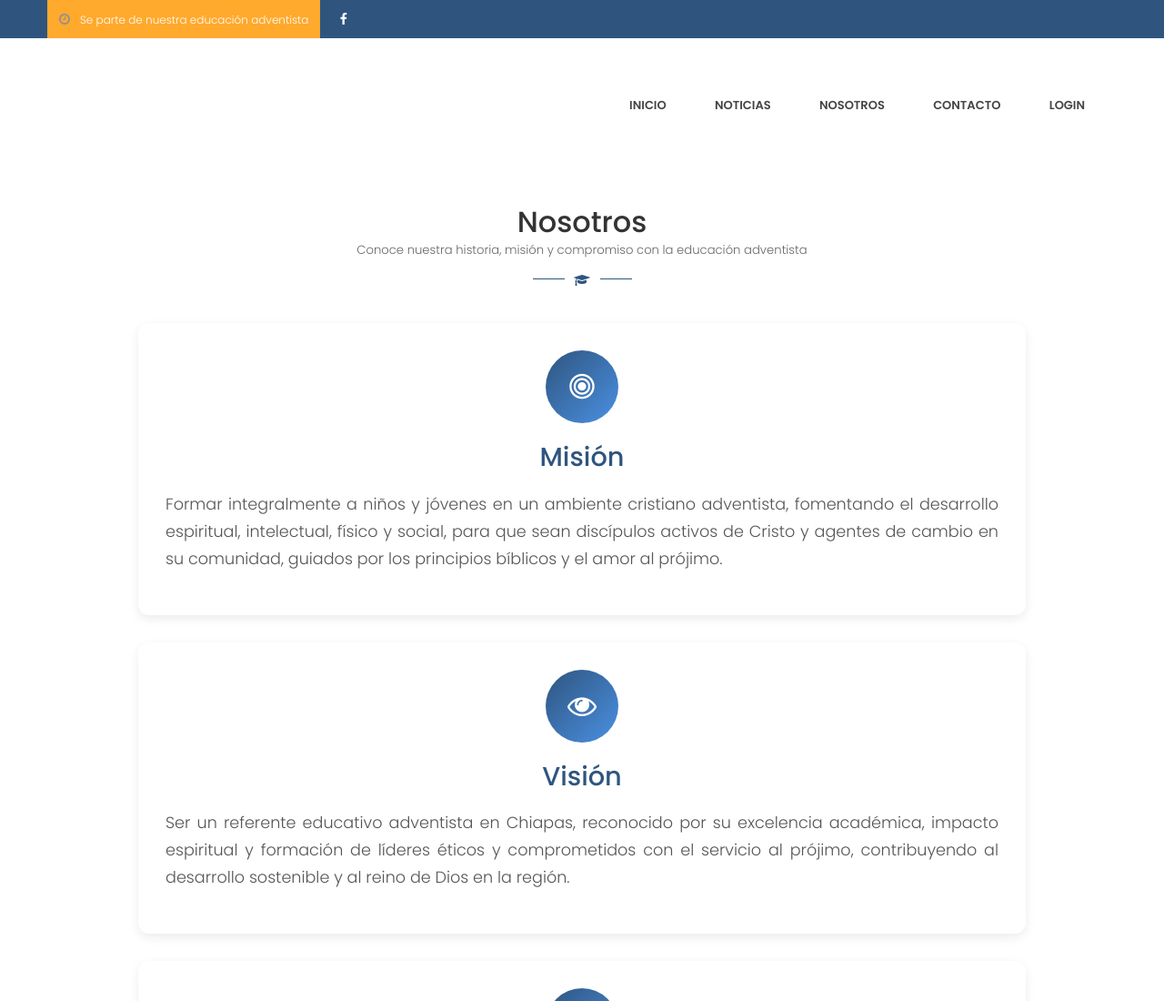
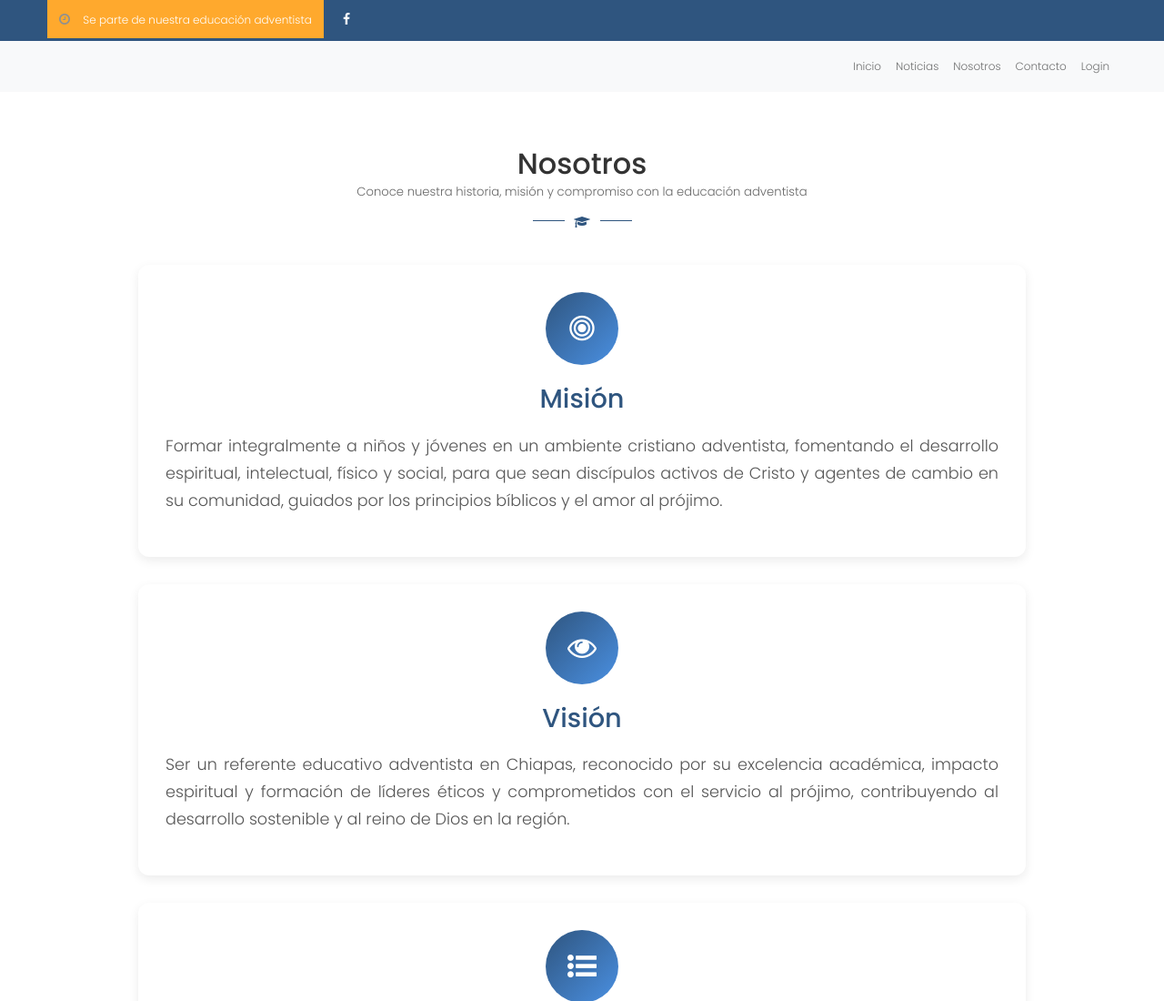
Before and after one commit to carlosher6506/Col-Cristobal, a plain HTML site: page pages/nosotros.html in a window 1280 px wide. Shown: the top 1100 px of the page at 91% size. Drawn offline with nearby package versions, Linux system fonts and the light colour scheme.

Commit message:
fix(Menu): Se hicieron correcciones del menu

```diff
--- a/pages/nosotros.html
+++ b/pages/nosotros.html
@@ -30,14 +30,13 @@
     </head>
     <body>
 
-        <!--Header Area Start-->
         <header>
             <div class="header-top">
                 <div class="container">
                 <div class="row">
                     <div class="col-lg-7 col-md-8">
                     <div class="header-top-info">
-                                <span><i class="fa fa-clock-o"></i>Se parte de nuestra educación adventista</span>
+                        <span><i class="fa fa-clock-o"></i> Se parte de nuestra educación adventista</span>
                         <div class="social-links">
                         <a href="https://www.facebook.com/SoyCECRIC"><i class="fa fa-facebook"></i></a>
                         </div>
@@ -46,32 +45,29 @@
                 </div>
                 </div>
             </div>
-            <!--Logo Mainmenu Start-->
-            <div>
+
+            <!-- Navbar moderna y responsive -->
+            <nav class="navbar navbar-expand-lg navbar-light bg-light" style="border-top: 3px solid #2f557f;">
                 <div class="container">
-                    <div class="logo-menu-bg">
-                        <div class="row">
-                            <div class="col-lg-3 col-md-12">
-                            </div>
-                            <div class="col-lg-9 d-none d-lg-block">
-                                <div class="mainmenu-area">
-                                    <div class="mainmenu">
-                                        <nav>
-                                            <ul id="nav">
-                                                <li><a href="../index.html">Inicio</a></li>
-                                                <li><a href="noticias.html">Noticias</a></li>
-                                                <li><a href="nosotros.html">Nosotros</a></li>
-                                                <li><a href="contacto.html">Contacto</a></li>
-                                                <li><a href=" ">Login</a></li>
+
+                <!-- Botón hamburguesa -->
+                <button class="navbar-toggler" type="button" data-toggle="collapse" data-target="#mainNavbar"
+                    aria-controls="mainNavbar" aria-expanded="false" aria-label="Toggle navigation">
+                    <span class="navbar-toggler-icon"></span>
+                </button>
+
+                <!-- Enlaces -->
+                <div class="collapse navbar-collapse justify-content-end" id="mainNavbar">
+                    <ul class="navbar-nav">
+                    <li class="nav-item"><a class="nav-link" href="../index.html">Inicio</a></li>
+                    <li class="nav-item"><a class="nav-link" href="noticias.html">Noticias</a></li>
+                    <li class="nav-item"><a class="nav-link" href="nosotros.html">Nosotros</a></li>
+                    <li class="nav-item"><a class="nav-link" href="contacto.html">Contacto</a></li>
+                    <li class="nav-item"><a class="nav-link" href="https://biblio-reserva-1.onrender.com/">Login</a></li>
                     </ul>
-                                        </nav>
                 </div>
                 </div>
-                        </div>
-                    </div>
-                </div>
-            </div>
-            <!--End of Logo Mainmenu-->
+            </nav>
         </header>
 
         <main class="section-padding">
```
Also changed, not shown: index.html (+1 -1 lines), pages/contacto.html (+20 -23 lines), pages/noticias.html (+21 -24 lines). Lines whose indentation alone changed are shown as unchanged.
